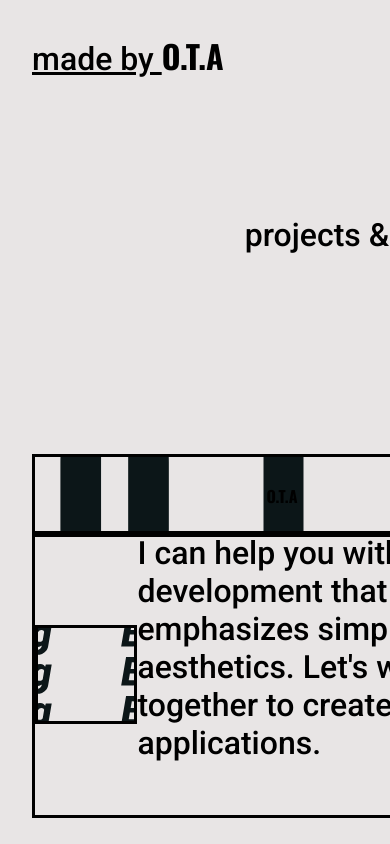
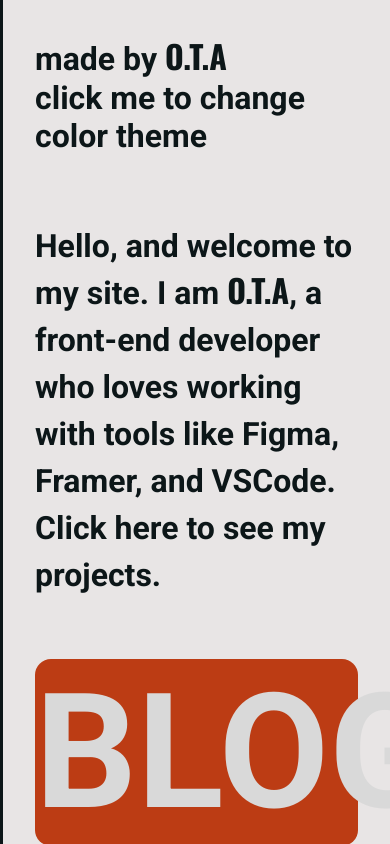
Before and after one commit to ota200/folio, a plain HTML site: page index.html in a window 390 px wide. Drawn offline with nearby package versions, Linux system fonts and the light colour scheme.

Commit message:
mobile_resposivness is hard

```diff
--- a/index.css
+++ b/index.css
@@ -1,14 +1,17 @@
 @import url('https://fonts.googleapis.com/css2?family=Oswald:wght@700&display=swap');
-@import url('https://fonts.googleapis.com/css2?family=Roboto:ital,wght@0,500;0,700;1,400;1,900&display=swap');
+@import url('https://fonts.googleapis.com/css2?family=Roboto:ital,wght@1,100;1,300;1,500;0,700;1,400;1,900&display=swap');
 :root{
     --white: #E8E5E5;
     --black: #0C1618;
-    --yellow: #FF9505;
-    --nav_bg: #D9D9D9;
+    --accent: #bc3c14;
+    --btn: #D9D9D9;
     --deep_black: #000000;
     --button_size:1.5vw;
     --text_size:2rem;
-
+    --rows:1fr;
+    --columns: 1fr 1fr 2fr;;
+    --top:90%;
+    --left:90%;
 }
 
 
@@ -16,6 +19,7 @@
     padding: 0;
     margin: 0;
     font-family: 'Roboto', sans-serif;
+    text-decoration: none;
 
 }
 
@@ -31,99 +35,102 @@ h1{
 
 }
 
-a{
-    text-decoration: none;
-    color: unset;
+h2{
+    font-weight: 900;
+
 }
 
 
 
 p{
     font-size: var(--text_size);
+    font-weight: 300;
+    text-decoration: none;
+
+
 
 }
 
 u{
-    font-weight: 100;
+    font-weight: 500;
+
+
+
+}
+
+
+ul{
+    margin: 0;
+    padding: 0;
+    text-decoration: none;
+
+}
+
+li{
+    list-style: none;
+
+}
+
+a{
+    text-decoration: none;
+    list-style: none;
+    color: var(--black);
+
+}
+
+.div{
+
+    background-color: var(--white);
+    position: fixed;
+    width: 100vw;
+    height: 100vh;
+    color:var(--black);
+
+    display: grid;
+    grid-template-rows: var(--rows);
+    grid-template-columns: var(--columns);
+
+}
+
+.div div{
+    padding:2rem;
+    border-left: solid var(--black);
+    border-width:0.2rem;
+
 
 }
 
 
 
 button{
-    border: solid;
-    border-color: var(--black);
-    border-radius: 30rem;
-    padding:0.5rem;
-    margin: auto;
-    font-size: var(--button_size);
-    width: 30%;
-    height: 40%;
-    background-color: transparent;
+    border-radius: 1rem;
+    border:none;
+    font-size:10rem;
+    background-color: var(--accent);
+    color:var(--btn);
+}
+
+.para h1{
+    font-size: minmax(1rem,2rem);
+}
+
+@media screen and (max-width: 1100px) {
+    :root{
+        --white: #E8E5E5;
+        --black: #0C1618;
+        --accent: #bc3c14;
+        --btn: #D9D9D9;
+        --deep_black: #000000;
+        --button_size:1.5vw;
+        --text_size:2rem;
+        --columns:minmax(0, 1fr);
+        --rows: 0.5fr 0.5fr 2fr;
+        --top:0;
+        --left:85%;
+
+    }
+}
+
+@media screen and (max-width: 500px) {
 
 }
-
-button:actve{
-    font-weight: 500;
-
-}
-
-
-
-.div{
-
-    background-color: var(--white);
-    position: fixed;
-    width: 100%;
-    height: 100vh;
-
-    display: grid;
-    grid-template-rows: repeat(auto-fit, minmax(50px,1fr));
-
-}
-
-
-
-.top{
-
-
-    display: grid;
-    grid-template-columns: repeat(auto-fit, minmax(500px,1fr));
-    padding:2rem;
-
-}
-
-
-.top div{
-    height:100%;
-    border: solid;
-    display: flex;
-    justify-content: center;
-    font-size: 100%;
-    background: url(images/O.T.A.svg);
-    background-repeat: no-repeat;
-    background-size: 90%;
-    background-position: center;
-
-}
-
-.top div h1{
-    margin: auto;
-
-}
-
-.span{
-    display: grid;
-    grid-template-columns: repeat(auto-fit, minmax(50px,1fr));
-
-}
-
-.blog{
-    margin:auto;
-    background-image: url(images/b.svg)!important;
-    background-position: center;
-    border:solid;
-    width:95%;
-    height: 33%;
-
-}
--- a/index.html
+++ b/index.html
@@ -3,28 +3,34 @@
 <head>
     <meta charset="UTF-8">
     <meta http-equiv="X-UA-Compatible" content="IE=edge">
-    <meta name="viewport" content="width=device-width, initial-scale=1.0">
+    <meta name="viewport" content="width=device-width, initial-scale=1">
     <title>Document</title>
     <link rel="stylesheet" href="index.css">
 </head>
+<script src="index.js"></script>
+
 <body  >
+
     <div class="div" >
-        <div class="top" >
-            <h1 style="text-align: left;"><u>made by </u>O.T.A</h1>
-            <p style="text-align: right;"><a>projects</a> & <a>about me</a></p>
+
+        <div >
+            <ul>
+                <li><a><h1 style="text-align: left;"><u>made by </u>O.T.A</h1></a></li>
+                <li><a onclick="change()"><p>click me to change color theme</p></a></li>
+                <!--<li><a href="news.asp"><p>project &</p></a></li>
+                <li><a href="contact.asp"><p>about me</p></a></li>!-->
+            </ul>
+
         </div>
 
-        <div class="top"  id="top">
-            <div>
-                <h1 style="font-size: 100%;">O.T.A</h1>
-            </div>
+        <div class="para">
+            <h1><u>Hello, and welcome to my site. I am </u>O.T.A<u>, a front-end developer who loves working with tools like Figma, Framer, and VSCode. Click here to see my projects.</u></h1>
+        </div>
+        <div>
+            <button style="height:100%;width:100%;">BLOG</button>
+        </div>
 
-            <div class="span" style="background:none;">
-                <p class="blog"></p>
-                <p>I can help you with React development that emphasizes simplicity and aesthetics. Let's work together to create beautiful applications.</p>
-            </div>
 
-        </div>
     </div>
 </body>
 </html>
--- a/index.js
+++ b/index.js
@@ -1,6 +1,3 @@
-var theme = document.getElementsByTagName('link')[0];
-var body = document.getElementsByTagName('body')
-var page = document.getElementsByClassName('homebar')
 
 // function Theme(){
 //     if (theme.getAttribute('href') == 'light.css') {
@@ -29,7 +26,7 @@ var page = document.getElementsByClassName('homebar')
 //     }
 
 // }
-
+/*
 const element = document.getElementById("main").children
 
 element[0].style.display = "block"
@@ -74,7 +71,7 @@ function git(){
     location.href ="https://github.com/ota200/Random-Genertation-Pygame"
 }
 
-
+*/
 // const blob = document.querySelector(".blob");
 
 // document.addEventListener('mousemove', e =>{
@@ -96,3 +93,54 @@ function git(){
 
 
 // }
+
+
+const dark_colors = ["#36454F","#023020","#301934","#343434","#1B1212","#28282B","#191970","#353935","#3C4234"]
+const light_colors = ["#FED766","#DDE8B9","#E8D2AE","#D3BCC0","#A39BA8","#D1D1D1","#DBDBDB","#F2EFEA"]
+const a_dark = ["FF4000","#F5BB00","#FC7753"]
+const a_light = ["#780116","#EF626C"]
+
+const n = document.querySelector(":root").style
+
+
+
+
+
+
+fitty('button');
+
+
+
+
+let b = 0
+function change(){
+
+    let k = Math.floor(Math.random() * 2)
+
+
+
+    let c = k
+    if (c == 0){
+
+        m = light_colors[Math.floor(Math.random() * 7)]
+
+        n.setProperty("--white",m)
+        n.setProperty("--btn",m)
+
+        n.setProperty("--black",dark_colors[Math.floor(Math.random() * 7)])
+        n.setProperty("--accent",dark_colors[Math.floor(Math.random() * 7)])
+
+    } else {
+        m = dark_colors[Math.floor(Math.random() * 7)]
+
+        n.setProperty("--white",m)
+        n.setProperty("--btn",m)
+
+        n.setProperty("--black",light_colors[Math.floor(Math.random() * 7)])
+        n.setProperty("--accent",light_colors[Math.floor(Math.random() * 7)])
+
+    }
+
+
+
+}
```
Also changed, not shown: a.html (+1 -0 lines).
